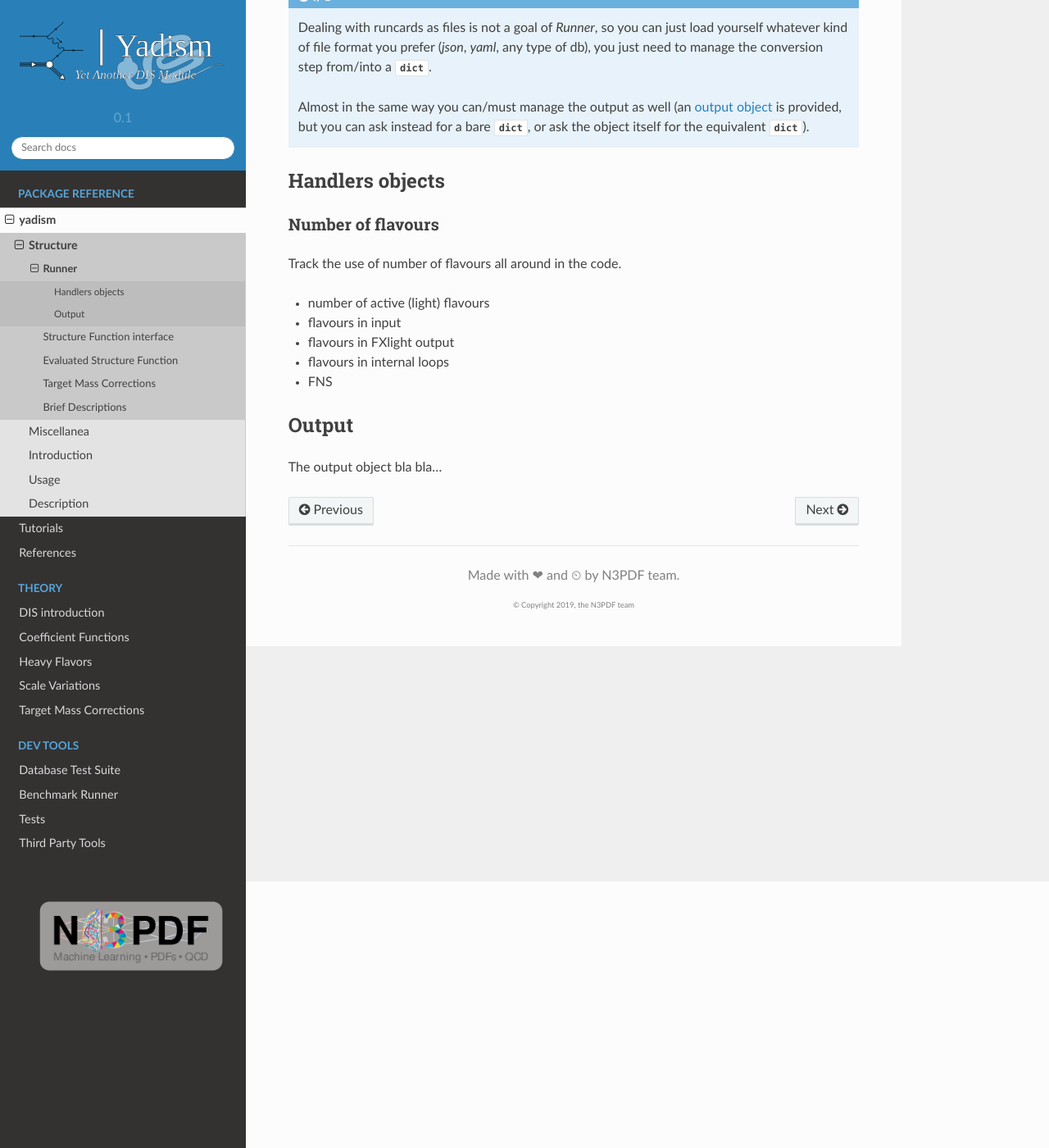
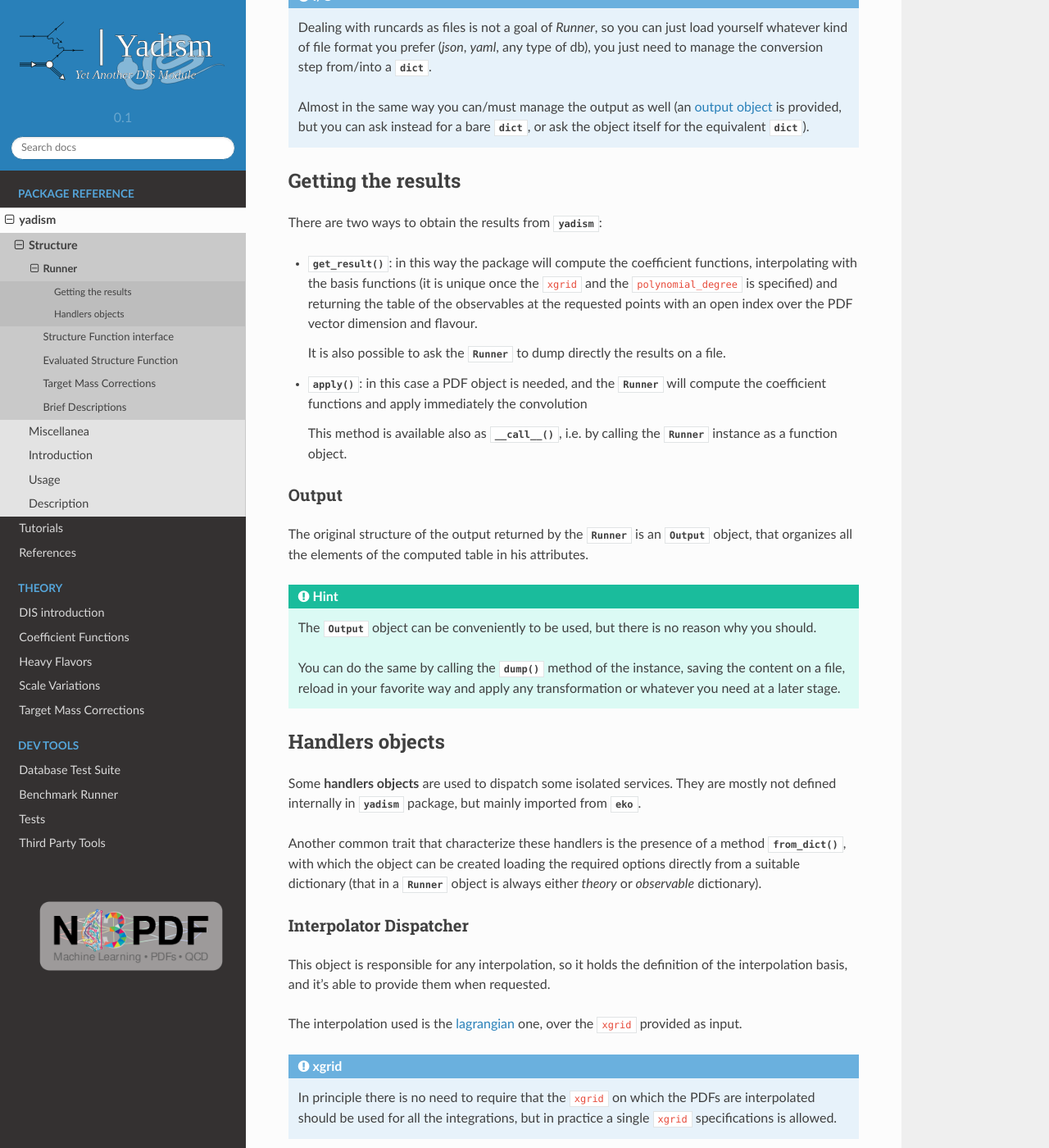
Before and after one commit to NNPDF/yadism, a Sphinx documentation site: the page built from docs/sphinx/source/package-structure/runner.rst, in a window 1280 px wide and 1400 px high, scrolled down 325 px. Shown: the whole window at 82% size. Built offline with Sphinx 7.4.7 and the Read the Docs theme 2.0.0, drawn with Linux system fonts in a browser that asks for light colours; pages that are not in the unit, such as notebooks, are missing from menus; some of the changed text lies outside the part shown.

Commit message:
Add Runner general description in docs

```diff
--- a/docs/sphinx/source/package-structure/runner.rst
+++ b/docs/sphinx/source/package-structure/runner.rst
@@ -5,7 +5,7 @@ The `Runner` class is used to provide a unique entry point to `yadism`
 functionalities.
 
 In order to compute any kind of observable a `Runner` instance should be
-instantiated, and fed with the proper theory (in the shape of a python
+created, and fed with the proper theory (in the shape of a python
 :class:`dict`) and the observables runcard (also as a python :class:`dict`).
 
 .. admonition:: I/O
@@ -20,19 +20,93 @@ instantiated, and fed with the proper theory (in the shape of a python
 
    __ Output_
 
+Getting the results
+-------------------
+There are two ways to obtain the results from :mod:`yadism`:
+
+- :meth:`get_result`: in this way the package will compute the coefficient
+  functions, interpolating with the basis functions (it is unique once the
+  ``xgrid`` and the ``polynomial_degree`` is specified) and returning the table
+  of the observables at the requested points with an open index over the PDF
+  vector dimension and flavour.
+
+  It is also possible to ask the :class:`Runner` to dump directly the results
+  on a file.
+- :meth:`apply`: in this case a PDF object is needed, and the :class:`Runner`
+  will compute the coefficient functions and apply immediately the convolution
+
+  This method is available also as :meth:`__call__`, i.e. by calling the
+  :class:`Runner` instance as a function object.
+
+Output
+~~~~~~
+The original structure of the output returned by the :class:`Runner` is an
+:class:`Output` object, that organizes all the elements of the computed table
+in his attributes.
+
+.. hint::
+
+   The :class:`Output` object can be conveniently to be used, but there is no
+   reason why you should.
+
+   You can do the same by calling the :meth:`dump` method of the instance,
+   saving the content on a file, reload in your favorite way and apply any
+   transformation or whatever you need at a later stage.
+
 Handlers objects
 ----------------
+Some **handlers objects** are used to dispatch some isolated services. They are
+mostly not defined internally in :mod:`yadism` package, but mainly imported from
+:mod:`eko`.
 
-Number of flavours
+Another common trait that characterize these handlers is the presence of a
+method :func:`from_dict`, with which the object can be created loading the
+required options directly from a suitable dictionary (that in a :class:`Runner`
+object is always either `theory` or `observable` dictionary).
+
+Interpolator Dispatcher
+~~~~~~~~~~~~~~~~~~~~~~~
+This object is responsible for any interpolation, so it holds the definition of
+the interpolation basis, and it's able to provide them when requested.
+
+The interpolation used is the `lagrangian
+<https://en.wikipedia.org/wiki/Lagrange_polynomial>`_
+one, over the ``xgrid`` provided as input.
+
+.. admonition:: xgrid
+
+   In principle there is no need to require that the ``xgrid`` on which the
+   PDFs are interpolated should be used for all the integrations, but in
+   practice a single ``xgrid`` specifications is allowed.
+
+Constants
+~~~~~~~~~
+This object is only a container for the physical constants, like the *number of
+colors*, and it is also locked by default, such that the default value cannot
+be overwritten (if the lock is not explicitly removed).
+
+Thresholds Config
+~~~~~~~~~~~~~~~~~
+Tracks the use of number of flavours all around in the code.
+
+It is loaded with the thresholds for the heavy quark masses and the chosen
+scheme, and returns the number of flavours at the given energy when asked.
+
+Strong Coupling
+~~~~~~~~~~~~~~~
+This handler provide the value of the running strong coupling at the requested
+energy, managing the evolution from the reference value.
+
+There are multiple methods provided for the solution of the RGE, among which:
+
+- *exact*: the exact numerical RK solution with the :math:`\beta` -function at
+  the order specified
+- *expanded*: an analytical perturbative solution, obtained by expanding the
+  integrated equation consistently at the requested order
+
+Coupling Constants
 ~~~~~~~~~~~~~~~~~~
-Track the use of number of flavours all around in the code.
-
-- number of active (light) flavours
-- flavours in input
-- flavours in FXlight output
-- flavours in internal loops
-- FNS
-
-Output
-------
-The output object bla bla...
+In contrast this handler is defined inside the same :mod:`yadism`, and it is
+responsible for managing the values related to the couplings (i.e. the
+representation of each particle), but not the running couplings like
+:math:`\alpha_s` or the fine structure :math:`\alpha`.
```
Also changed, not shown: 2 other files.
